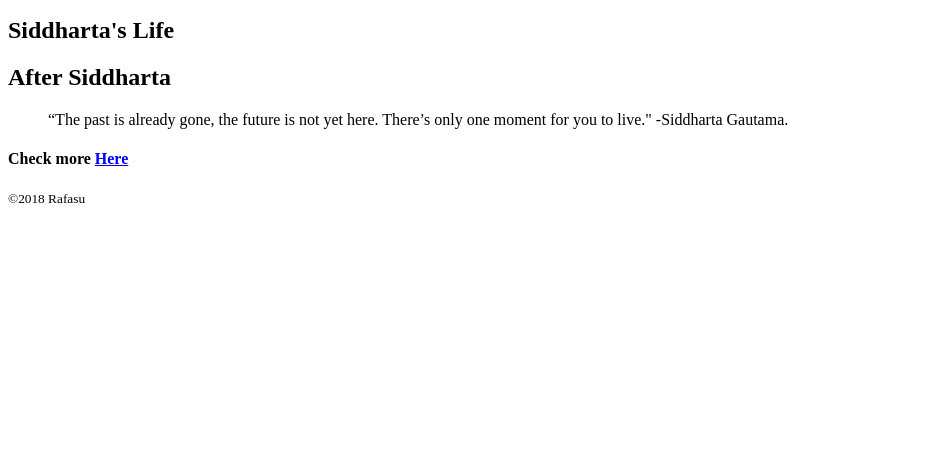
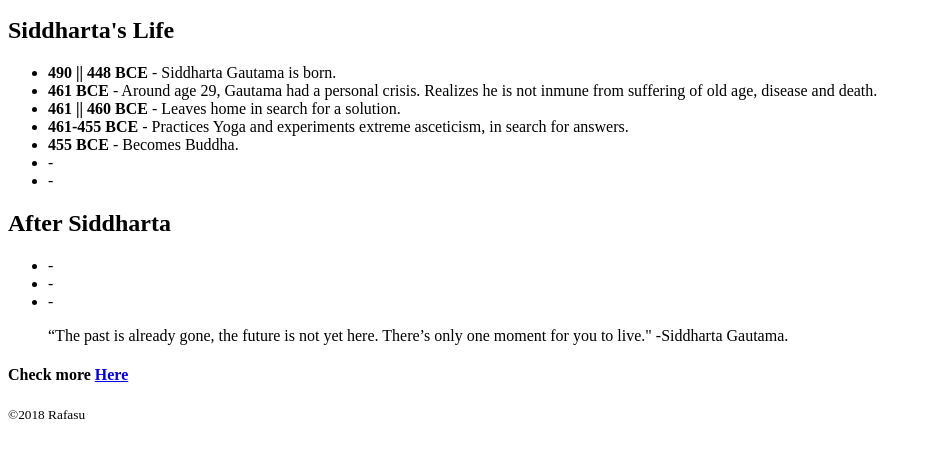
Before and after one commit to Rafasu/buddha-tribute, a plain HTML site: page index.html in a window 1280 px wide. Shown: the part 205-662 px from the top of the page, without its empty margins (0-932 px from the left). Drawn offline with Linux system fonts and the light colour scheme.

Commit message:
New content to index

```diff
--- a/index.html
+++ b/index.html
@@ -27,10 +27,25 @@
             <section id="tribute-info">
                 <article id="#timeline">
                     <h2 >Siddharta's Life</h2>
+                    <ul>
+                        <li><strong>490 || 448 BCE</strong> - Siddharta Gautama is born.</li>
+                        <li><strong>461 BCE</strong> - Around age 29, Gautama had a personal crisis. Realizes he is not inmune from suffering of old age, disease and death.</li>
+                        <li><strong>461 || 460 BCE</strong> - Leaves home in search for a solution. </li>
+                        <li><strong>461-455 BCE</strong> - Practices Yoga and experiments extreme asceticism, in search for answers. </li>
+                        <li><strong>455 BCE</strong> - Becomes Buddha.</li>
+                        <li><strong></strong> - </li>
+                        <li><strong></strong> - </li>
+                    </ul>
 
                 </article>
                 <article id="after-buddha">
                     <h2>After Siddharta</h2>
+                    <ul>
+                        <li><strong></strong> - </li>
+                        <li><strong></strong> - </li>
+                        <li><strong></strong> - </li>
+
+                    </ul>
 
                 </article>
             </section>
```
